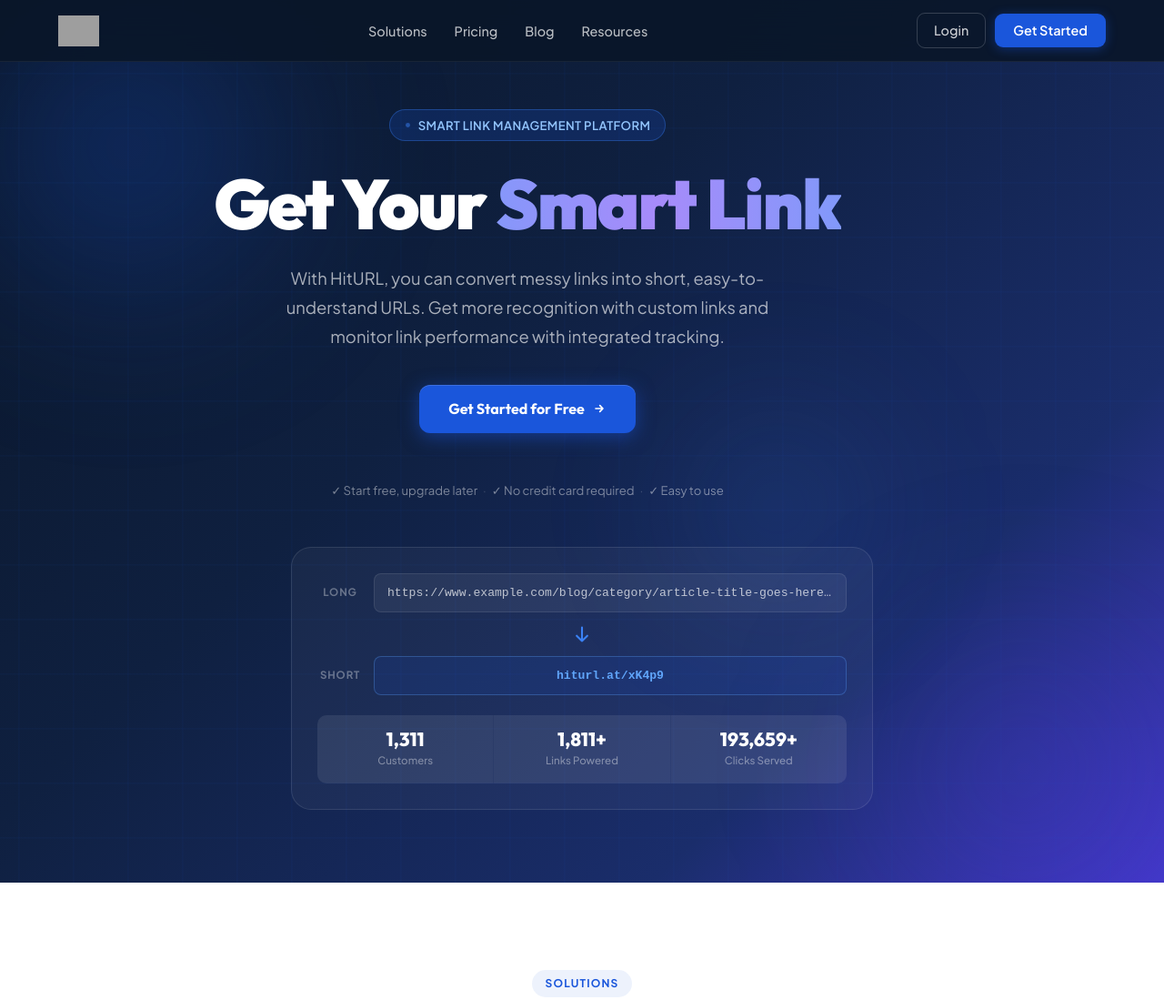
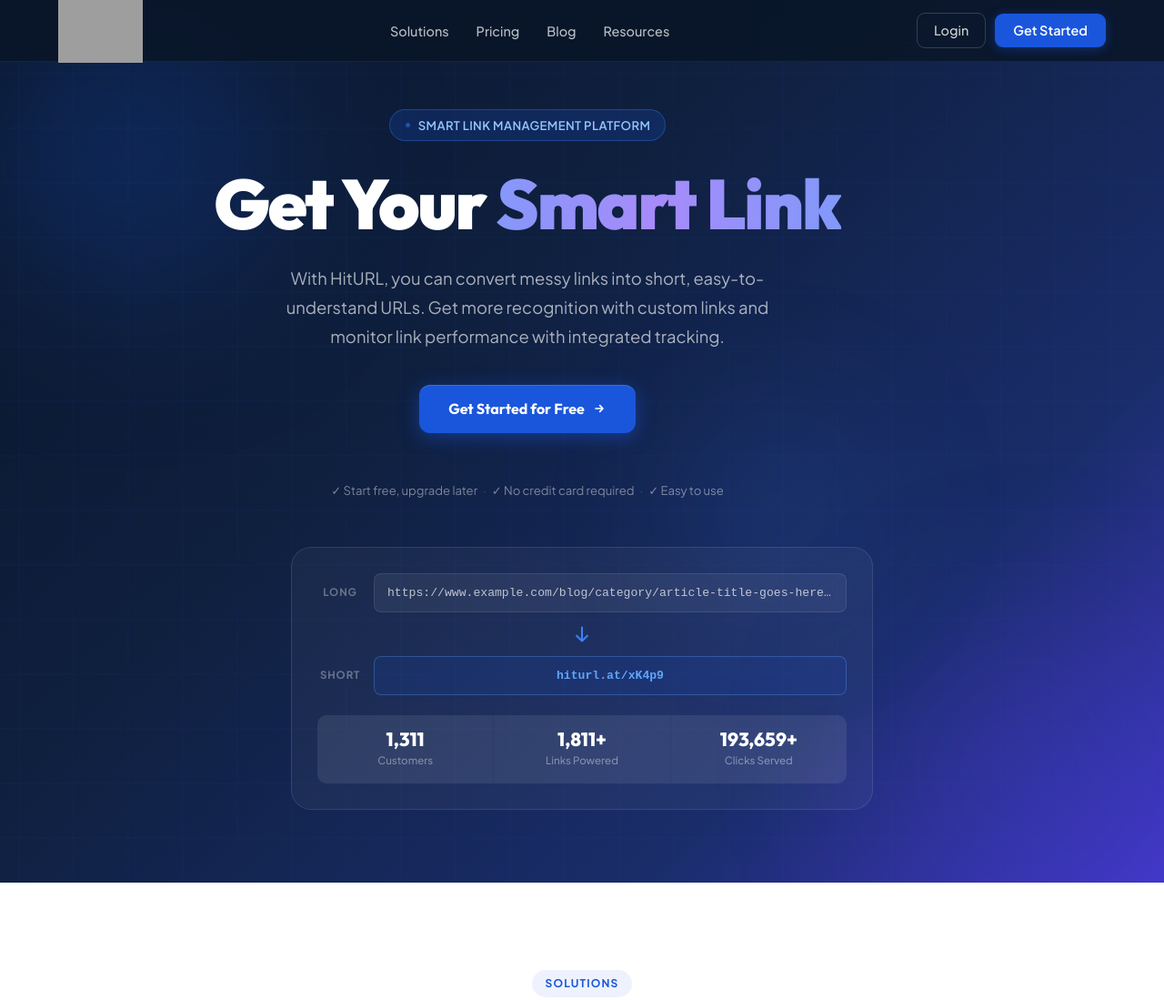
Before and after one commit to shams-144/hiturl-page, a plain HTML site: page index.html in a window 1280 px wide. Shown: the top 1099 px of the page at 91% size. Drawn offline with Linux system fonts and the light colour scheme; grey boxes are pictures that could not be loaded.

Commit message:
logo size fixed

```diff
--- a/index.html
+++ b/index.html
@@ -74,7 +74,7 @@
       display: flex; align-items: center;
     }
     .nav-logo img {
-      height: 34px;
+      height: 70px;
       width: auto;
       display: block;
     }
```
